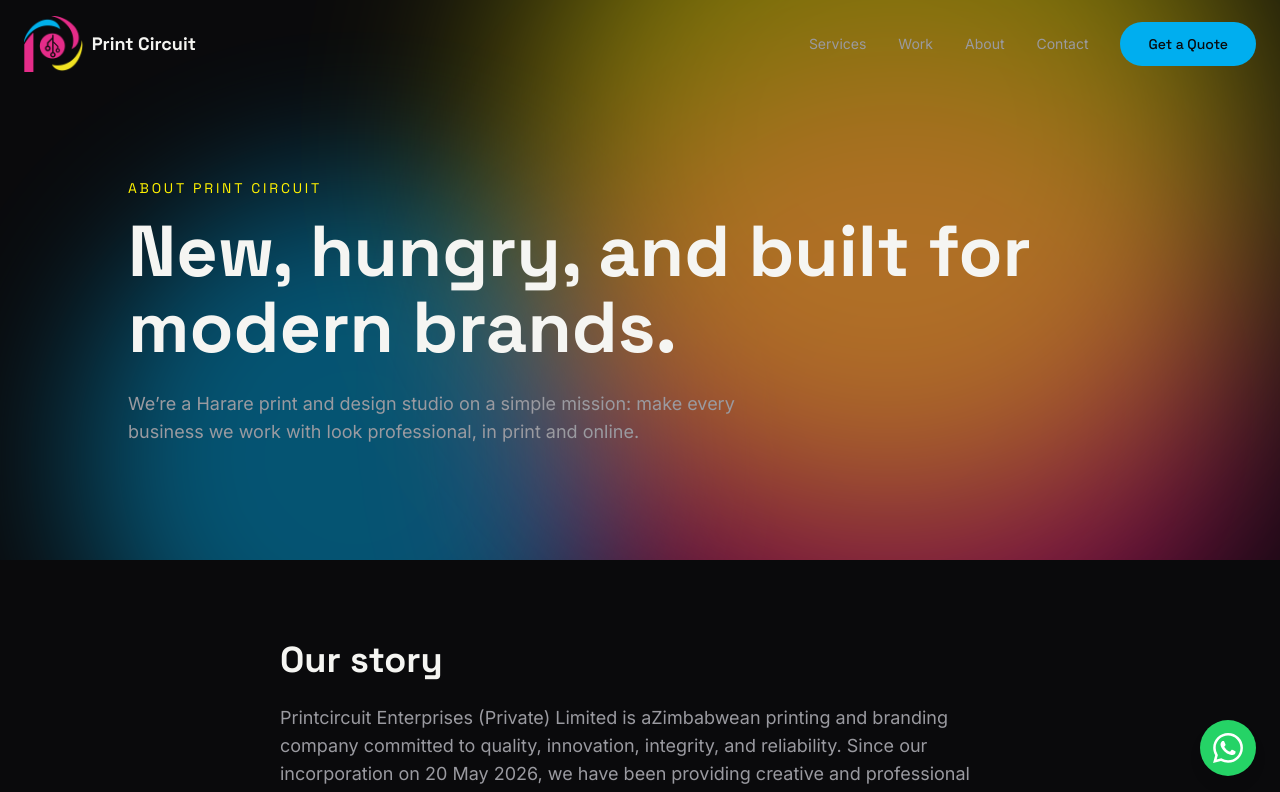
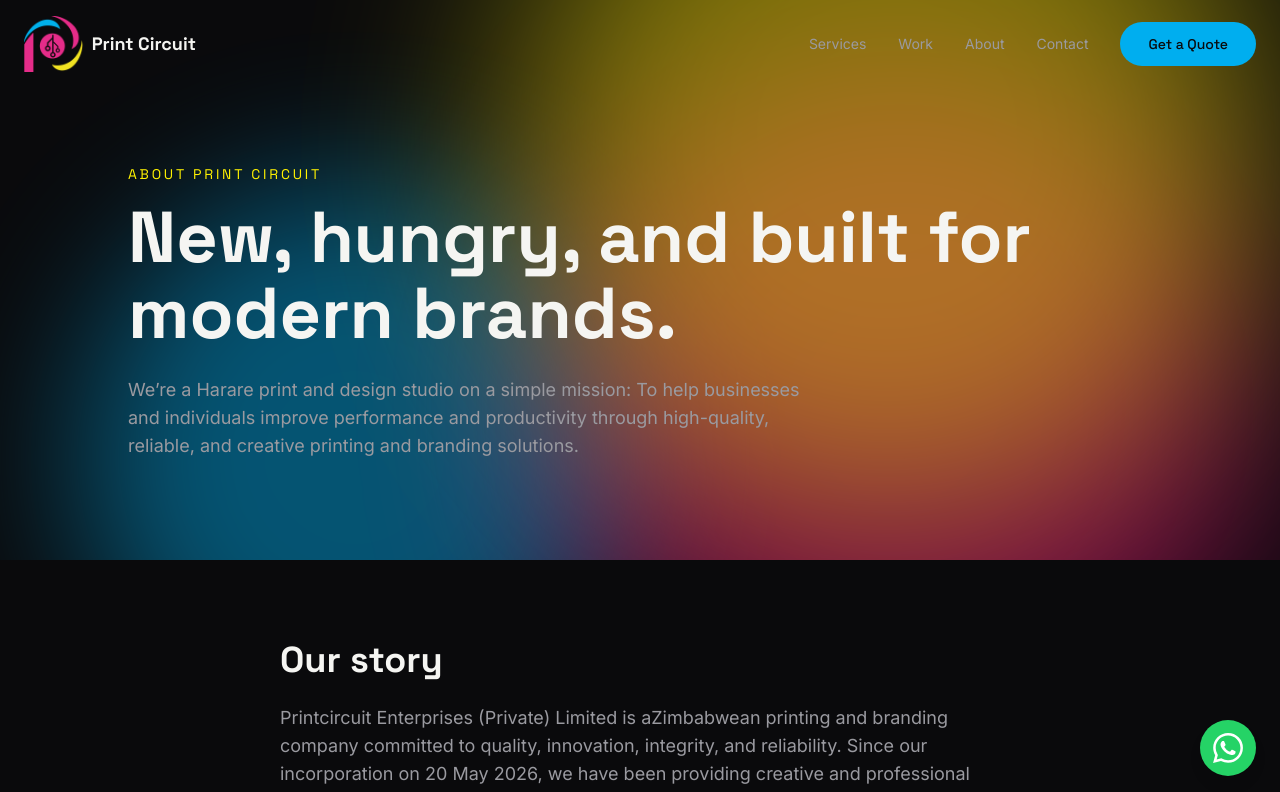
Before and after one commit to takudzwachitsungo/print-circuit, a Next.js app: page /about in a window 1280 px wide. Shown: the top 792 px of the page. Built offline with nearby package versions, Linux system fonts and the light colour scheme.

Commit message:
missions

```diff
--- a/components/about/AboutHero.tsx
+++ b/components/about/AboutHero.tsx
@@ -12,8 +12,7 @@ export default function AboutHero() {
           New, hungry, and built for modern brands.
         </h1>
         <p className="mt-6 max-w-2xl text-lg text-muted">
-          We&rsquo;re a Harare print and design studio on a simple mission: make
-          every business we work with look professional, in print and online.
+          We&rsquo;re a Harare print and design studio on a simple mission: To help businesses and individuals improve performance and productivity through high-quality, reliable, and creative printing and branding solutions.
         </p>
       </div>
     </section>
```
